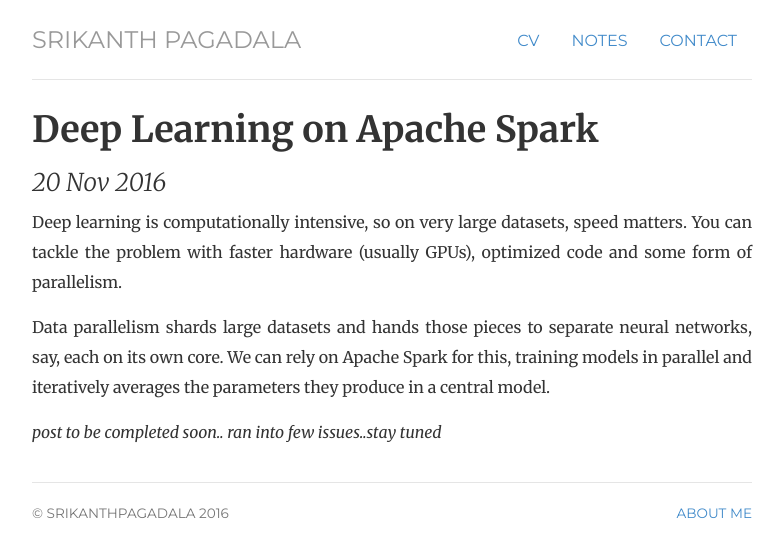
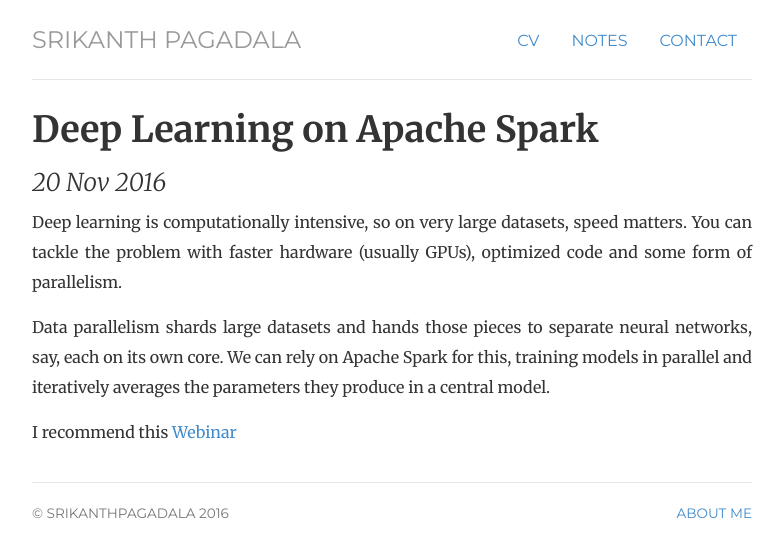
Before and after one commit to srikanthpagadala/srikanthpagadala.github.io, a Jekyll site: the page built from _posts/2016-11-20-deep-learning-on-apache-spark.md, in a window 1280 px wide. Shown: the top 557 px of the page, without its empty margins (248-1032 px from the left). Built offline with Jekyll 4.4.1, drawn with Linux system fonts in a browser that asks for light colours.

Commit message:
spark webinar reference

```diff
--- a/_posts/2016-11-20-deep-learning-on-apache-spark.md
+++ b/_posts/2016-11-20-deep-learning-on-apache-spark.md
@@ -9,4 +9,4 @@
 
 Data parallelism shards large datasets and hands those pieces to separate neural networks, say, each on its own core. We can rely on Apache Spark for this, training models in parallel and iteratively averages the parameters they produce in a central model.
 
-*post to be completed soon.. ran into few issues..stay tuned*
+I recommend this [Webinar](http://go.databricks.com/spark-mllib-from-quick-start-to-scikit-learn)
```
